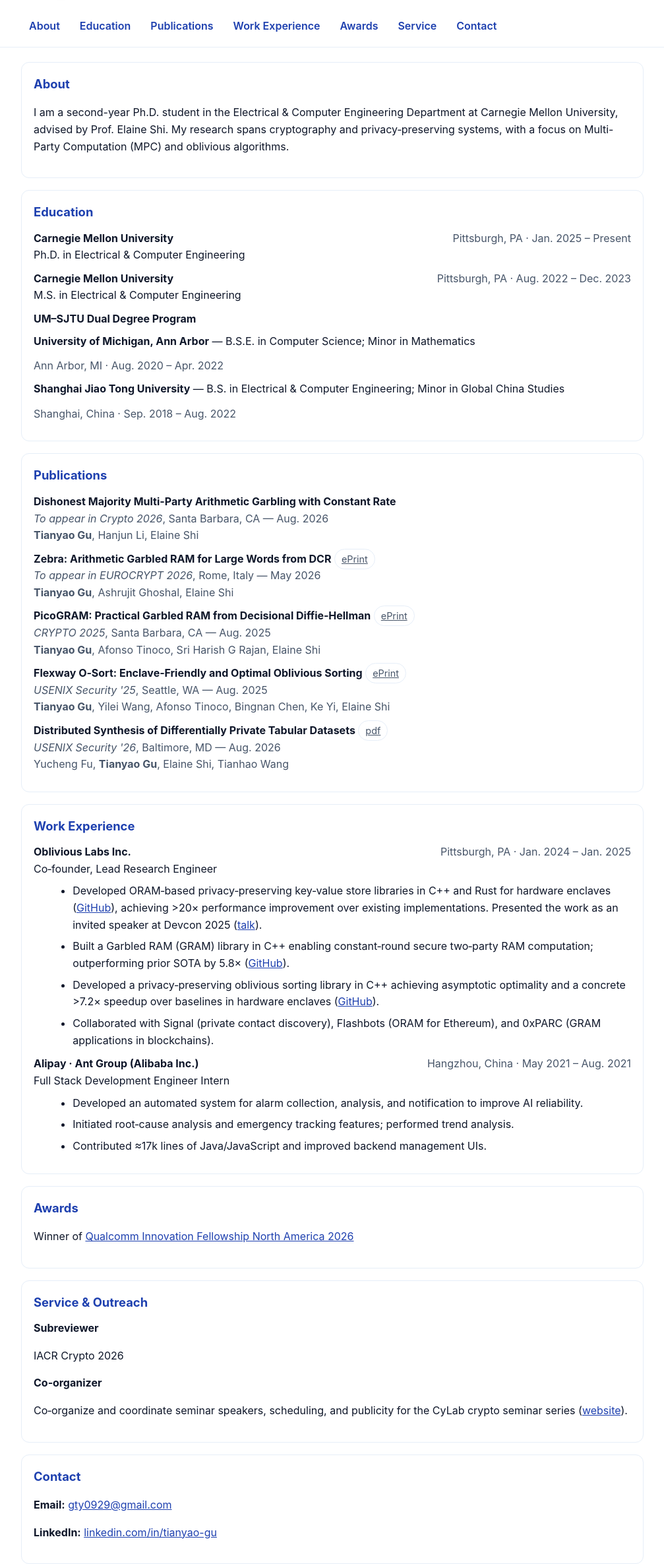
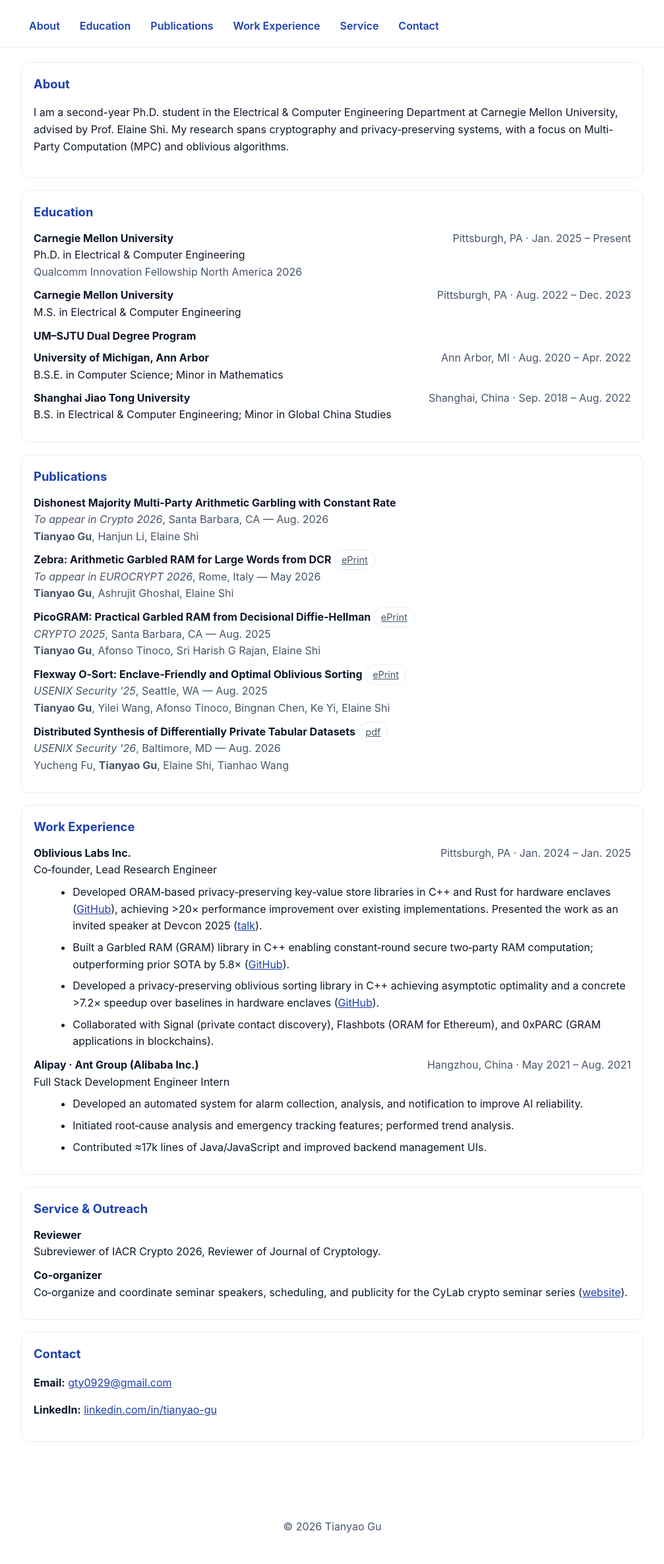
Before and after one commit to gty929/gty929.github.io, a plain HTML site: page index.html in a window 1280 px wide. Shown: the part 192-2563 px from the top of the page at 66% size, without its empty margins (136-1143 px from the left). Drawn offline with Linux system fonts and the light colour scheme.

Commit message:
move fellowhip content to education

```diff
--- a/index.html
+++ b/index.html
@@ -245,7 +245,7 @@
       <a href="#education">Education</a>
       <a href="#publications">Publications</a>
       <a href="#experience">Work Experience</a>
-      <a href="#awards">Awards</a>
+      <!-- <a href="#awards">Awards</a> -->
       <a href="#service">Service</a>
       <!-- <a href="#skills">Skills</a> -->
       <a href="#contact">Contact</a>
@@ -269,6 +269,7 @@
           <div class="when">Pittsburgh, PA · Jan. 2025 – Present</div>
         </div>
         <div>Ph.D. in Electrical &amp; Computer Engineering</div>
+        <div class="meta">Qualcomm Innovation Fellowship North America 2026 </div>
       </div>
 
       <div class="item">
@@ -284,19 +285,18 @@
         <div class="where">UM–SJTU Dual Degree Program</div>
         <div style="margin-top:.5rem">
           <div class="row">
-            <div><strong>University of Michigan, Ann Arbor</strong> — B.S.E. in Computer Science; Minor in Mathematics
-            </div>
+            <div><strong>University of Michigan, Ann Arbor</strong></div>
             <div class="when">Ann Arbor, MI · Aug. 2020 – Apr. 2022</div>
           </div>
-          <!-- <div class="meta">GPA: 3.98/4 — Roger King Scholarship; James B. Angell Scholar; University Honors; Dean’s
-            List.</div> -->
+          <div>B.S.E. in Computer Science; Minor in Mathematics</div>
+          <!-- <div class="meta">Roger King Scholarship</div> -->
+
           <div class="row" style="margin-top:.6rem">
-            <div><strong>Shanghai Jiao Tong University</strong> — B.S. in Electrical &amp; Computer Engineering; Minor
-              in Global China Studies</div>
+            <div><strong>Shanghai Jiao Tong University</strong></div>
             <div class="when">Shanghai, China · Sep. 2018 – Aug. 2022</div>
           </div>
-          <!-- <div class="meta">GPA: 3.84/4 — Outstanding Graduate; Undergraduate Excellent Scholarship (2018–2020). -->
-            <!-- Research assistant (Photoacoustic Lab); TA for “Intro to Computer and Programming”.</div> -->
+          <div>B.S. in Electrical &amp; Computer Engineering; Minor in Global China Studies</div>
+          <!-- <div class="meta">Outstanding Graduate; Undergraduate Excellent Scholarship (2018-2020)</div> -->
         </div>
       </div>
     </section>
@@ -337,11 +337,12 @@
 
       <div class="item">
         <div><strong>Distributed Synthesis of Differentially Private Tabular Datasets</strong>
-          <a class="pill"
-          href="https://www.usenix.org/system/files/conference/usenixsecurity26/sec26_prepub_fu.pdf" target="_blank" rel="noopener">pdf</a></div>
-          <div class="meta"><em>USENIX Security '26</em>, Baltimore, MD — Aug. 2026</div>
-          <div class="authors">Yucheng Fu, <strong>Tianyao Gu</strong>, Elaine Shi, Tianhao Wang</div>
+          <a class="pill" href="https://www.usenix.org/system/files/conference/usenixsecurity26/sec26_prepub_fu.pdf"
+            target="_blank" rel="noopener">pdf</a>
         </div>
+        <div class="meta"><em>USENIX Security '26</em>, Baltimore, MD — Aug. 2026</div>
+        <div class="authors">Yucheng Fu, <strong>Tianyao Gu</strong>, Elaine Shi, Tianhao Wang</div>
+      </div>
     </section>
 
     <section id="experience">
@@ -396,23 +397,25 @@
       </div> -->
     </section>
 
-    <section id="awards">
+    <!-- <section id="awards">
       <h2>Awards</h2>
       <div class="item">
-        <p>Winner of <a href="https://www.qualcomm.com/research/university-relations/innovation-fellowship/2026-north-america" target="_blank" rel="noopener">Qualcomm Innovation Fellowship North America 2026</a></p>
+        <p>Winner of <a
+            href="https://www.qualcomm.com/research/university-relations/innovation-fellowship/2026-north-america"
+            target="_blank" rel="noopener">Qualcomm Innovation Fellowship North America 2026</a></p>
       </div>
-    </section>
+    </section> -->
 
     <section id="service">
       <h2>Service &amp; Outreach</h2>
       <div class="item">
-        <div class="where">Subreviewer</div>
-        <p>IACR Crypto 2026</p>
+        <div class="where">Reviewer</div>
+        Subreviewer of IACR Crypto 2026, Reviewer of Journal of Cryptology.
       </div>
       <div class="item">
         <div class="where">Co‑organizer</div>
-        <p>Co‑organize and coordinate seminar speakers, scheduling, and publicity for the CyLab crypto seminar series
-          (<a href="https://sites.google.com/view/crypto-seminar/home" target="_blank" rel="noopener">website</a>).</p>
+        Co‑organize and coordinate seminar speakers, scheduling, and publicity for the CyLab crypto seminar series
+        (<a href="https://sites.google.com/view/crypto-seminar/home" target="_blank" rel="noopener">website</a>).
       </div>
     </section>
 
```
